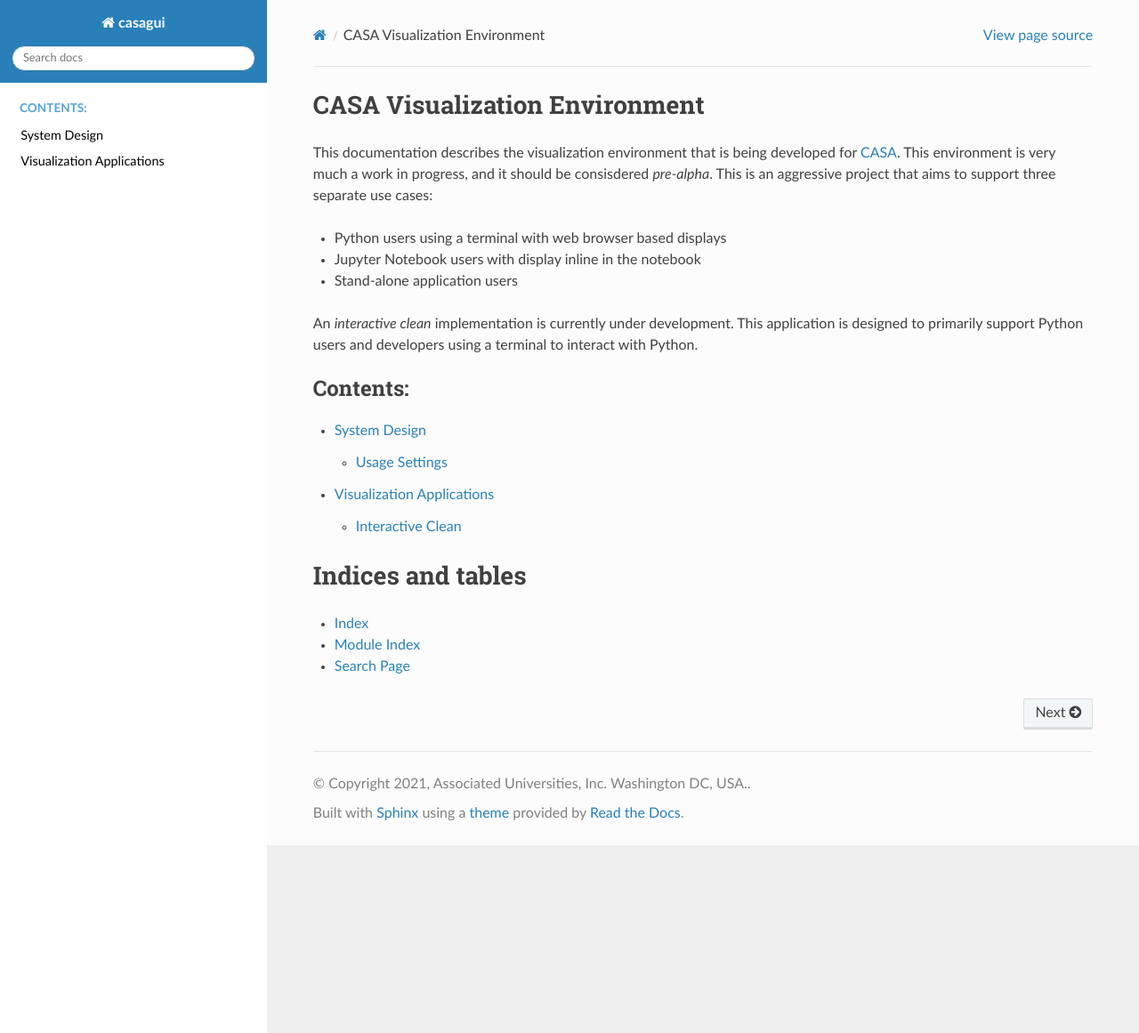
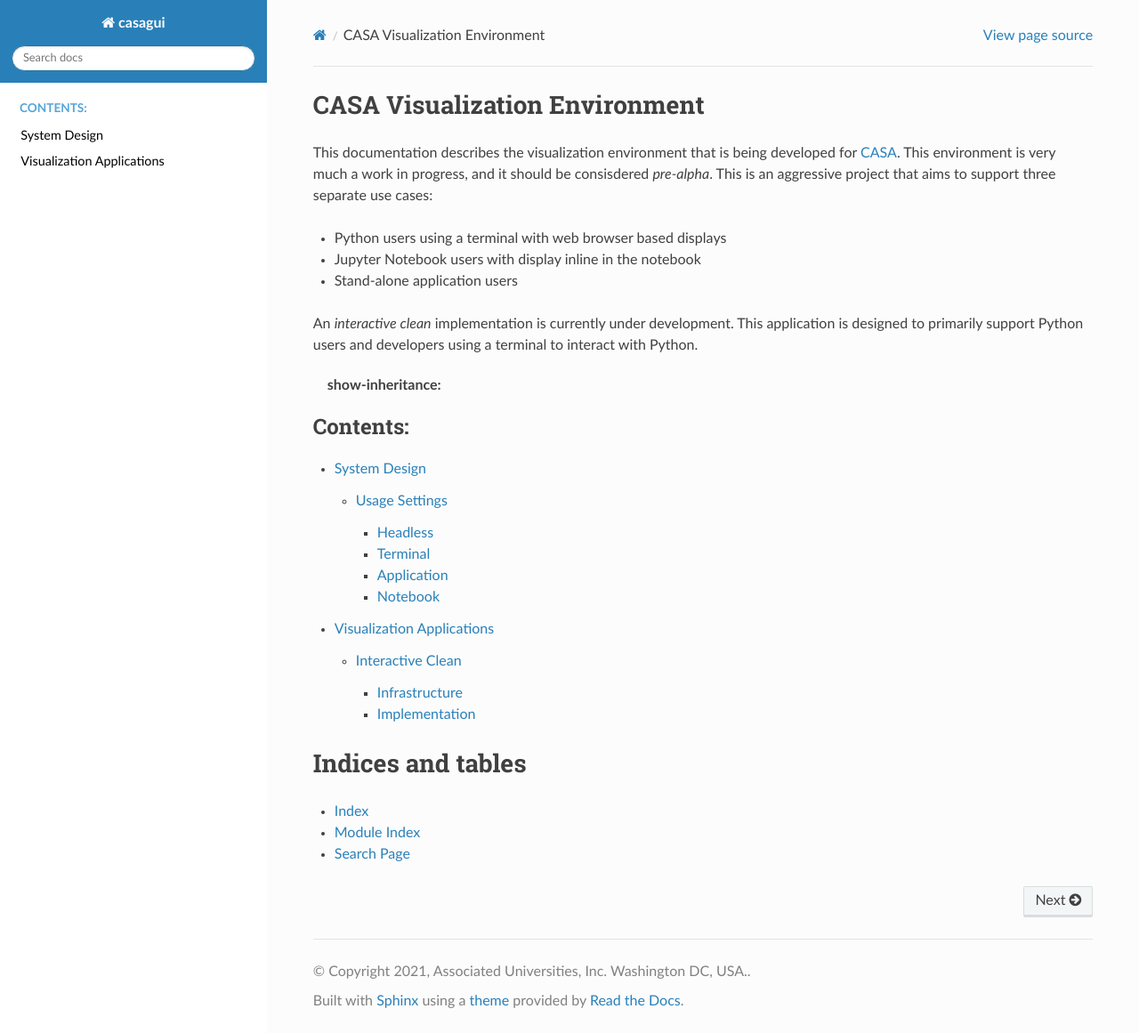
Before and after one commit to casangi/casagui, a Sphinx documentation site: the page built from docs/source/index.rst, in a window 1280 px wide and 1161 px high. Shown: the whole window at 89% size. Built offline with Sphinx 7.4.7 and the Read the Docs theme 2.0.0, drawn with Linux system fonts in a browser that asks for light colours; pages that are not in the unit, such as notebooks, are missing from menus.

Commit message:
tweak docs

```diff
--- a/docs/source/index.rst
+++ b/docs/source/index.rst
@@ -16,8 +16,10 @@
 An *interactive clean* implementation is currently under development. This application is designed to
 primarily support Python users and developers using a terminal to interact with Python.
 
+:show-inheritance:
+
 .. toctree::
-   :maxdepth: 2
+   :maxdepth: 3
    :caption: Contents:
 
    design/intro
```
